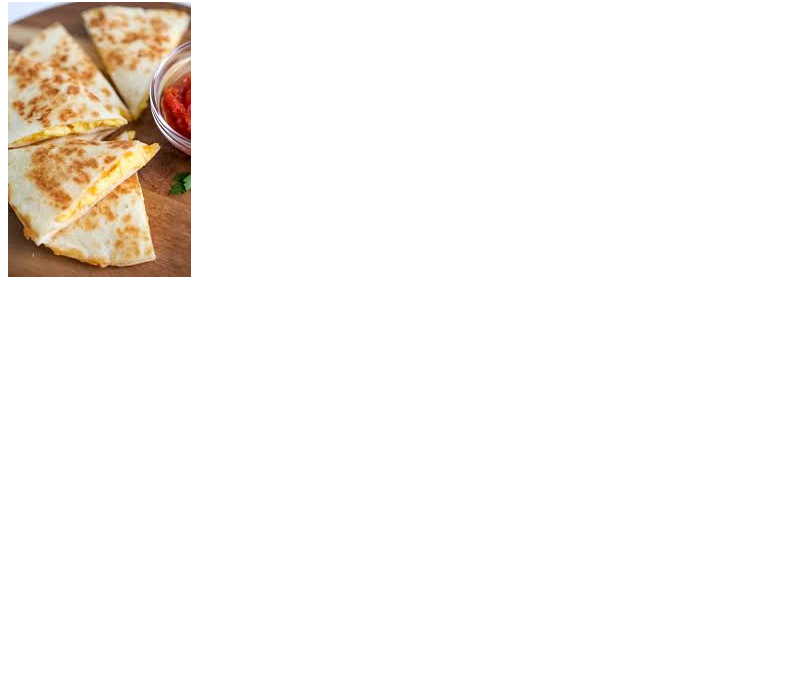
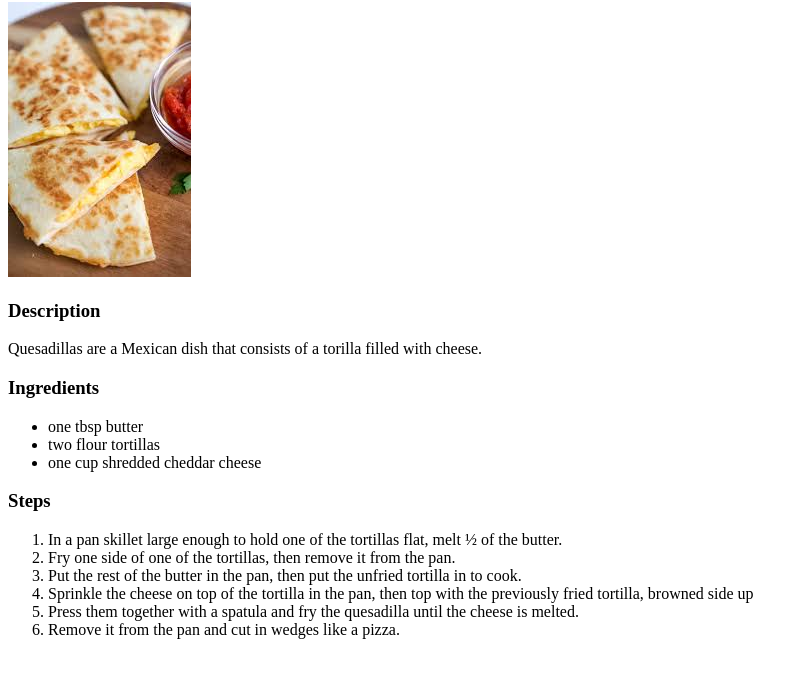
Before and after one commit to elihenan/odin-recipes, a plain HTML site: page recipes/quesadilla.html in a window 1280 px wide. Shown: the part 78-756 px from the top of the page, without its empty margins (0-808 px from the left). Drawn offline with Linux system fonts and the light colour scheme.

Commit message:
Add description, ingredients, steps, to quesadilla page

```diff
--- a/recipes/quesadilla.html
+++ b/recipes/quesadilla.html
@@ -8,5 +8,22 @@
 <body>
     <h1>Plain Quesadilla</h1>
     <img src="../images/quesadilla.jpg" alt="A plate of plain quesadillas.">
+    <h3>Description</h3>
+    <p>Quesadillas are a Mexican dish that consists of a torilla filled with cheese.</p>
+    <h3>Ingredients</h3>
+    <ul>
+        <li>one tbsp butter</li>
+        <li>two flour tortillas</li>
+        <li>one cup shredded cheddar cheese</li>
+    </ul>
+    <h3>Steps</h3>
+    <ol>
+        <li>In a pan skillet large enough to hold one of the tortillas flat, melt ½ of the butter.</li>
+        <li>Fry one side of one of the tortillas, then remove it from the pan.</li>
+        <li>Put the rest of the butter in the pan, then put the unfried tortilla in to cook.</li>
+        <li>Sprinkle the cheese on top of the tortilla in the pan, then top with the previously fried tortilla, browned side up</li>
+        <li>Press them together with a spatula and fry the quesadilla until the cheese is melted.</li>
+        <li>Remove it from the pan and cut in wedges like a pizza.</li>
+    </ol>
 </body>
 </html>
```
